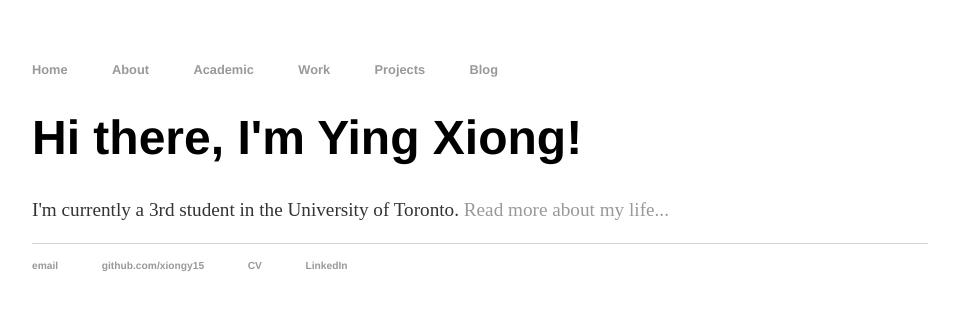
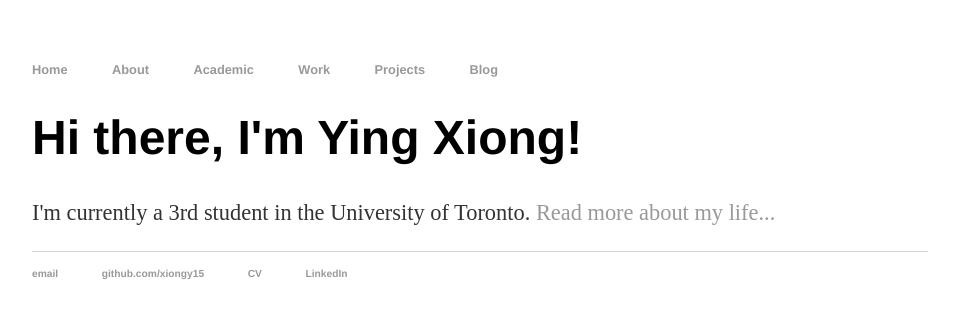
Before and after one commit to xiongy15/xiongy15.github.io, a Jekyll site: the page built from index.html, in a window 1280 px wide. Shown: the top 319 px of the page, without its empty margins (160-1119 px from the left). Built offline with Jekyll 4.4.1, drawn with Linux system fonts in a browser that asks for light colours.

Commit message:
Update main.css

```diff
--- a/css/main.css
+++ b/css/main.css
@@ -24,13 +24,13 @@ h1 {
     font-family:'Helvetica', 'Arial', 'Sans-Serif';
 }
 p {
-    font-size: 1.2em;
+    font-size: 1.4em;
     line-height: 1.4em;
     color: #333;
 }
 b {
-    font-size: 1em;
-    line-height: 1em;
+    font-size: 1.2em;
+    line-height: 1.2em;
     color: #333;
 }
 li {
```
